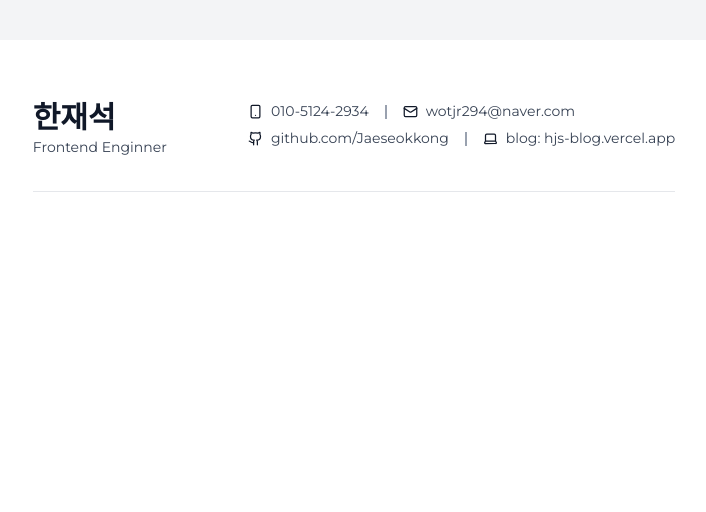
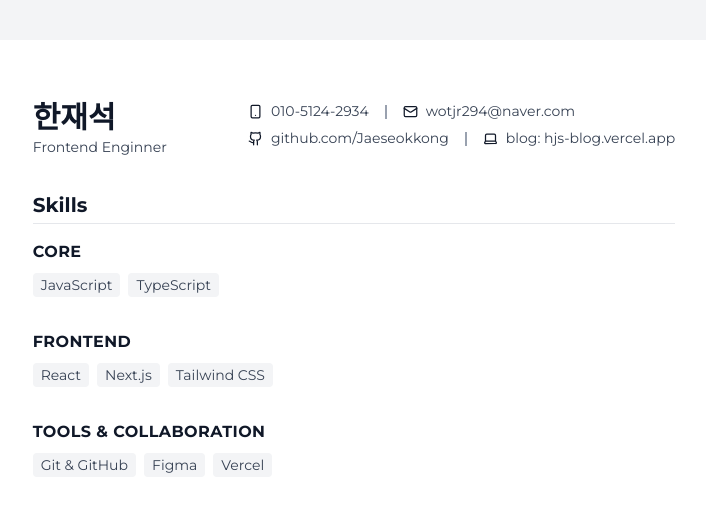
Before and after one commit to Jaeseokkong/NEXT-BLOG, a Next.js app: page /resume in a window 1280 px wide. Shown: the top 512 px of the page, without its empty margins (286-992 px from the left). Built offline with nearby package versions, Linux system fonts and the light colour scheme.

Commit message:
feat(resume): SkillSection 추가

```diff
--- /dev/null
+++ b/src/app/resume/components/organisms/SkillSection.tsx
@@ -0,0 +1,35 @@
+import { SectionTitle } from "@/components/molecules/SectionTitle";
+import SkillGroup from "@/components/molecules/SkillGroup";
+
+export default function SkillSection() {
+    return (
+        <section className="mb-8">
+            <SectionTitle>Skills</SectionTitle>
+
+            <div className="mt-4 space-y-8">
+                <SkillGroup
+                    title="Core"
+                    skills={[ "JavaScript", "TypeScript" ]}
+                />
+
+                <SkillGroup
+                    title="Frontend"
+                    skills={[
+                        'React',
+                        'Next.js',
+                        'Tailwind CSS',
+                    ]}
+                />
+
+                <SkillGroup
+                    title="Tools & Collaboration"
+                    skills={[
+                        'Git & GitHub',
+                        'Figma',
+                        'Vercel',
+                    ]}
+                />
+            </div>
+        </section>
+    )
+}
--- a/src/app/resume/page.tsx
+++ b/src/app/resume/page.tsx
@@ -1,12 +1,13 @@
 import Divider from "@/components/atoms/Divider";
 import ResumeHeader from "./components/organisms/ResumeHeader";
 import ResumeTemplate from "./components/templates/ResumeTemplate";
+import SkillSection from "./components/organisms/SkillSection";
 
 export default function ResumePage() {
 	return (
 		<ResumeTemplate>
-			<ResumeHeader/>
-			<Divider variant="section" />
+			<ResumeHeader />
+			<SkillSection />
 		</ResumeTemplate>
 	)
 }
--- a/src/components/atoms/Badge.tsx
+++ b/src/components/atoms/Badge.tsx
@@ -7,19 +7,7 @@ interface BadgeProps {
 
 export default function Badge({ children, className = "" }: BadgeProps) {
 	return (
-		<span
-			className={`
-				inline-block
-				rounded-md
-				bg-gray-100
-				px-2
-				py-0.5
-				text-ts
-				font-medium
-				text-gray-700
-				${className}
-			`}
-		>
+		<span className={`inline-block rounded-sm bg-gray-100 text-sm px-2 py-0.5 text-gray-700 ${className}`}>
 			{children}
 		</span>
 	)
```
